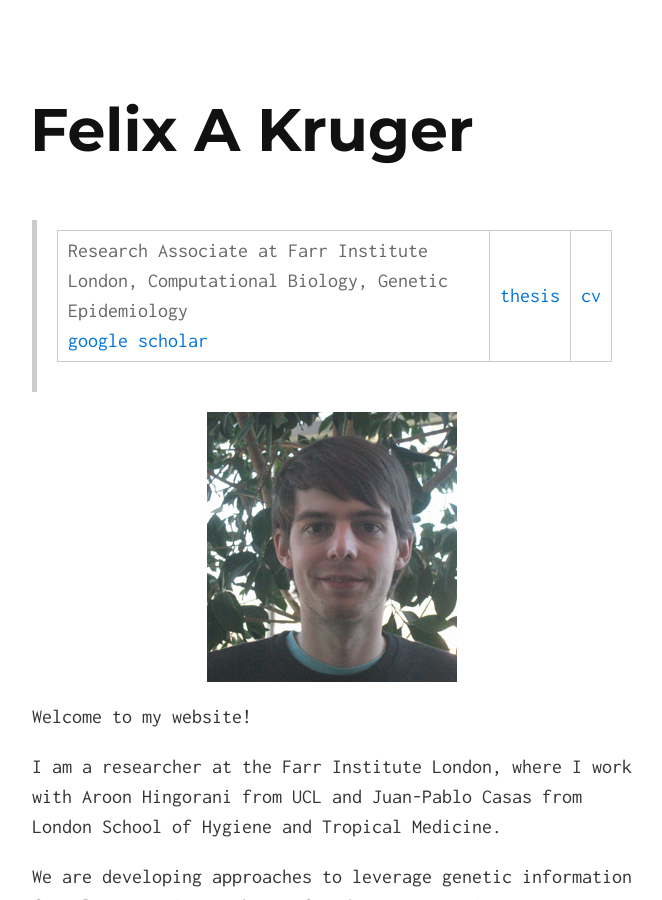
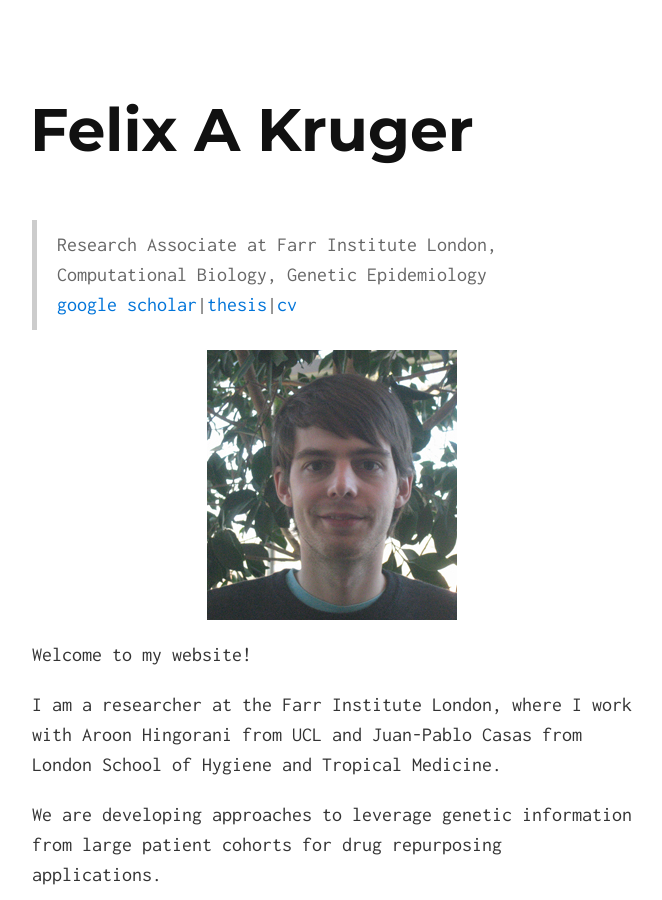
Before and after one commit to fak/fakruger, a Jekyll site: the page built from index.html, in a window 1280 px wide and 900 px high. Shown: the whole window, without its empty margins (308-970 px from the left). Built offline with Jekyll 4.4.1, drawn with Linux system fonts in a browser that asks for light colours.

Commit message:
formatting

```diff
--- a/_includes/index.md
+++ b/_includes/index.md
@@ -1,6 +1,6 @@
 
 
-> Research Associate at Farr Institute London, Computational Biology, Genetic Epidemiology <br> [google scholar](http://scholar.google.co.uk/citations?user=mZvWSesAAAAJ&hl=en)|[thesis](https://www.repository.cam.ac.uk/handle/1810/245655)|[cv](https://github.com/fak/fakruger/raw/gh-pages/assets/fak.pdf)
+> Research Associate at Farr Institute London, Computational Biology, Genetic Epidemiology <br> [google scholar](http://scholar.google.co.uk/citations?user=mZvWSesAAAAJ&hl=en)\|[thesis](https://www.repository.cam.ac.uk/handle/1810/245655)\|[cv](https://github.com/fak/fakruger/raw/gh-pages/assets/fak.pdf)
 
 
 
```
